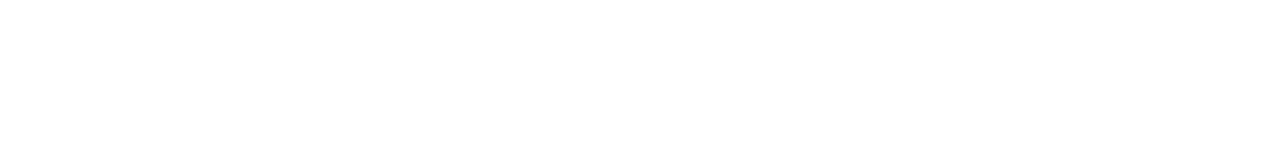
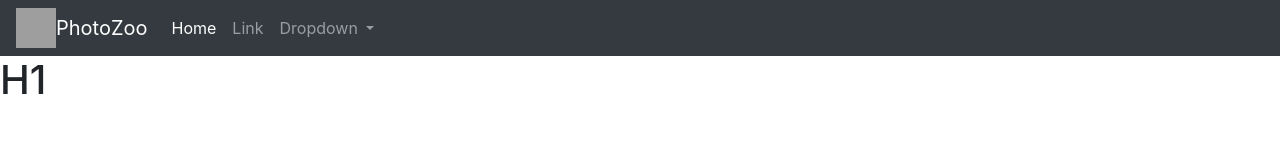
Before and after one commit to LvL090/Shark, a plain HTML site: page index.html in a window 1280 px wide. Drawn offline with nearby package versions, Linux system fonts and the light colour scheme; grey boxes are pictures that could not be loaded.

Commit message:
Update index.html

```diff
--- a/index.html
+++ b/index.html
@@ -5,6 +5,78 @@
     <meta http-equiv="X-UA-Compatible" content="IE=edge" />
     <meta name="viewport" content="width=device-width, initial-scale=1.0" />
     <title>Shark</title>
+    <link
+      rel="stylesheet"
+      href="https://maxcdn.bootstrapcdn.com/bootstrap/4.0.0/css/bootstrap.min.css"
+      integrity="sha384-Gn5384xqQ1aoWXA+058RXPxPg6fy4IWvTNh0E263XmFcJlSAwiGgFAW/dAiS6JXm"
+      crossorigin="anonymous"
+    />
+    <link rel="stylesheet" href="css/index.css" />
+    <link rel="preconnect" href="https://fonts.googleapis.com" />
+    <link rel="preconnect" href="https://fonts.gstatic.com" crossorigin />
+    <link
+      href="https://fonts.googleapis.com/css2?family=Rowdies:wght@300&display=swap"
+      rel="stylesheet"
+    />
   </head>
-  <body></body>
+
+  <body>
+    <header>
+      <nav class="navbar navbar-expand-lg navbar-dark bg-dark">
+        <img
+          src="C:\Users\rocky\Desktop\Landpage\img\Baby Shark (17).png"
+          width="40"
+          height="40"
+          class="d-inline-block align-top"
+          alt=""
+        />
+        <a class="navbar-brand" href="#">PhotoZoo</a>
+        <button
+          class="navbar-toggler"
+          type="button"
+          data-toggle="collapse"
+          data-target="#navbarSupportedContent"
+          aria-controls="navbarSupportedContent"
+          aria-expanded="false"
+          aria-label="Toggle navigation"
+        >
+          <span class="navbar-toggler-icon"></span>
+        </button>
+
+        <div class="collapse navbar-collapse" id="navbarSupportedContent">
+          <ul class="navbar-nav mr-auto">
+            <li class="nav-item active">
+              <a class="nav-link" href="#"
+                >Home <span class="sr-only">(current)</span></a
+              >
+            </li>
+            <li class="nav-item">
+              <a class="nav-link" href="#">Link</a>
+            </li>
+            <li class="nav-item dropdown">
+              <a
+                class="nav-link dropdown-toggle"
+                href="#"
+                id="navbarDropdown"
+                role="button"
+                data-toggle="dropdown"
+                aria-haspopup="true"
+                aria-expanded="false"
+              >
+                Dropdown
+              </a>
+              <div class="dropdown-menu" aria-labelledby="navbarDropdown">
+                <a class="dropdown-item" href="#">Hola</a>
+                <a class="dropdown-item" href="#">Mundo</a>
+                <div class="dropdown-divider"></div>
+                <a class="dropdown-item" href="#">Something else here</a>
+              </div>
+            </li>
+          </ul>
+          </form>
+        </div>
+      </nav>
+    </header>
+    <h1>H1</h1>
+  </body>
 </html>
```
